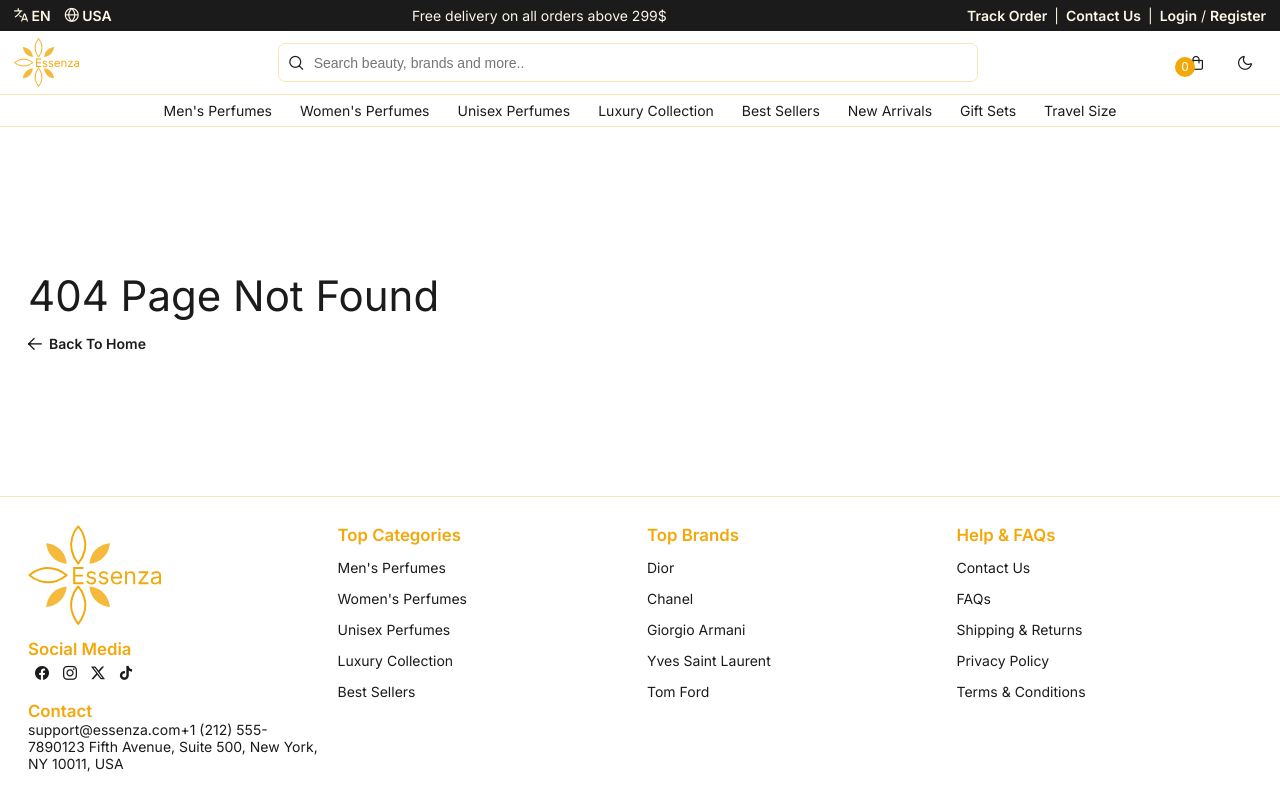
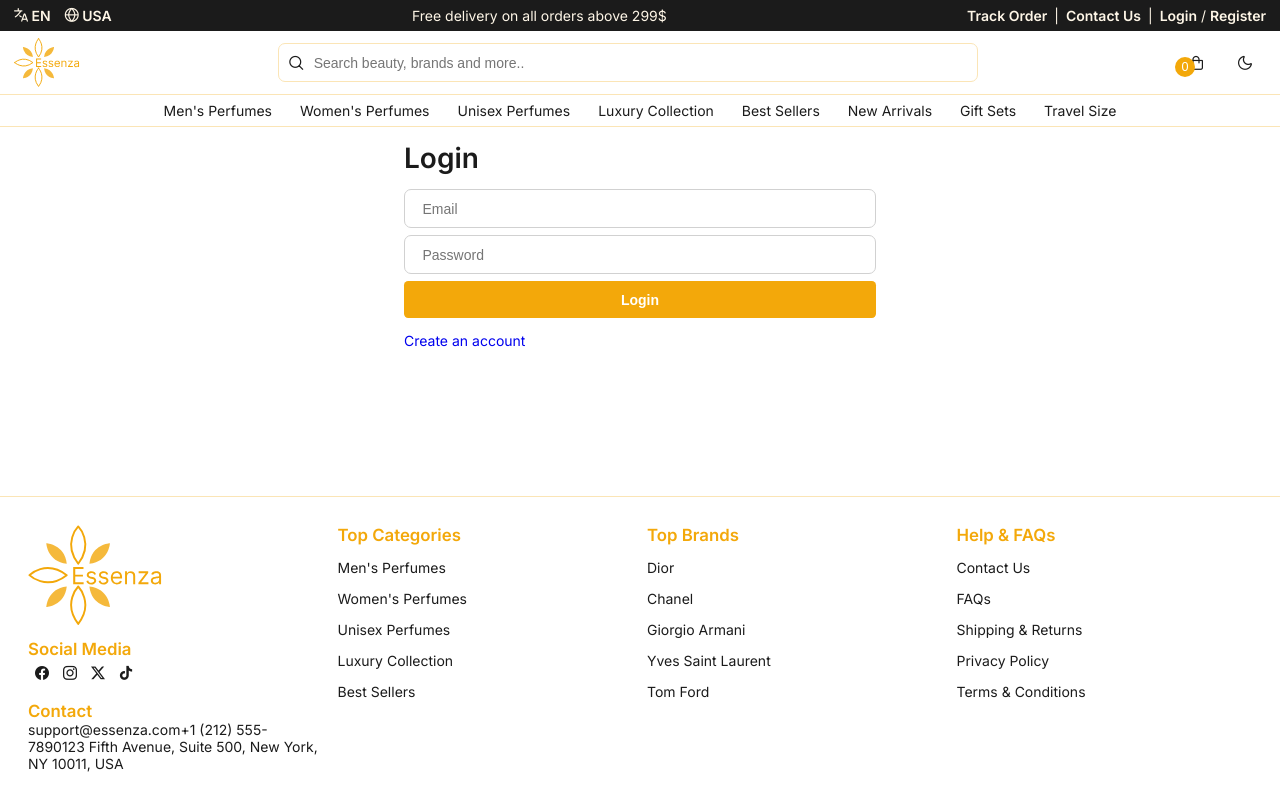
Before and after one commit to OmarNashawati/essenza-perfum-webstore, a Vue app: page /login in a window 1280 px wide. Built offline with nearby package versions, Linux system fonts and the light colour scheme.

Commit message:
create login/register page and update logins router-links

```diff
--- a/src/assets/main.scss
+++ b/src/assets/main.scss
@@ -28,6 +28,7 @@
 
 input[type='text'],
 input[type='password'],
+input[type='name'],
 input[type='email'],
 input[type='tel'],
 input[type='number'],
--- a/src/components/Navbar.vue
+++ b/src/components/Navbar.vue
@@ -46,9 +46,12 @@
             <a href="">Contact Us</a>
             |
             <div>
-              <a href="">Login</a>
+              <router-link :to="{ name: 'login' }">Login</router-link>
               /
-              <a href="">Register</a>
+              <router-link
+                :to="{ name: 'login', query: { action: 'register' } }"
+                >Register</router-link
+              >
             </div>
           </div>
         </div>
--- a/src/router/index.js
+++ b/src/router/index.js
@@ -5,6 +5,7 @@
 import SummaryView from '@/views/SummaryView.vue'
 import CheckoutView from '@/views/CheckoutView.vue'
 import NotFound from '@/views/NotFound.vue'
+import Login from '@/views/Login.vue'
 
 const routes = [
   {
@@ -35,6 +36,12 @@
     name: 'checkout',
     component: CheckoutView,
     meta: { title: 'Checkout' },
+  },
+  {
+    path: '/login',
+    name: 'login',
+    component: Login,
+    meta: { title: (route) => `${route.query.action ? 'Register' : 'Login'}` },
   },
   {
     path: '/:pathMatch(.*)*',
--- /dev/null
+++ b/src/views/Login.vue
@@ -0,0 +1,53 @@
+<script setup>
+import PrimeButton from '@/components/PrimeButton.vue'
+import { useRoute } from 'vue-router'
+const route = useRoute()
+</script>
+
+<template>
+  <div v-if="!route.query.action" class="login-wrap">
+    <h1>Login</h1>
+    <div class="inputs">
+      <input type="email" placeholder="Email" />
+      <input type="password" placeholder="Password" />
+      <PrimeButton>Login</PrimeButton>
+    </div>
+    <router-link :to="{ name: 'login', query: { action: 'register' } }"
+      >Create an account
+    </router-link>
+  </div>
+
+  <div v-if="route.query.action === 'register'" class="register-wrap">
+    <h1>Register</h1>
+    <div class="inputs">
+      <input type="name" placeholder="Name" />
+      <input type="email" placeholder="Email" />
+      <input type="password" placeholder="Password" />
+      <PrimeButton>Register</PrimeButton>
+    </div>
+    <router-link :to="{ name: 'login' }">I alredy have an account </router-link>
+  </div>
+</template>
+
+<style lang="scss" scoped>
+.register-wrap,
+.login-wrap {
+  width: 500px;
+  margin: 0 auto;
+  padding: var(--space-4);
+  display: flex;
+  flex-direction: column;
+  gap: var(--space-4);
+
+  h1 {
+    font-size: 2rem;
+    font-weight: 600;
+  }
+
+  .inputs {
+    display: flex;
+    flex-direction: column;
+    gap: var(--space-2);
+  }
+}
+</style>
```
